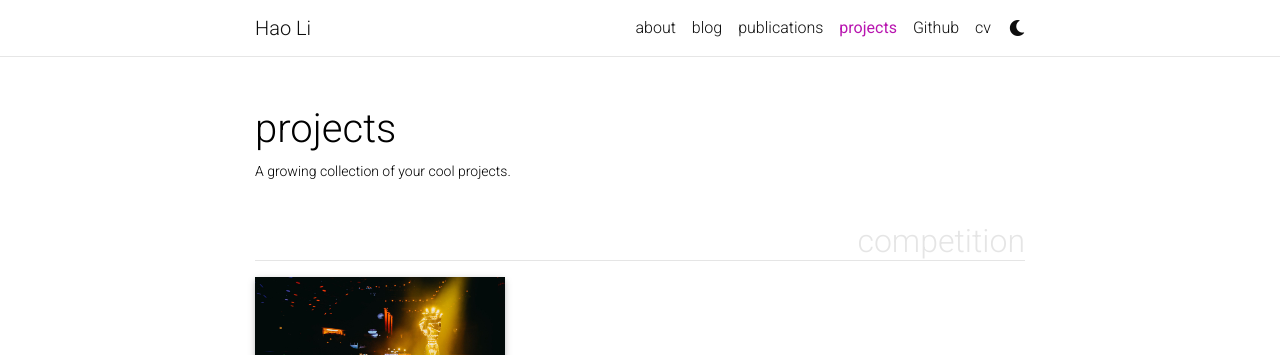
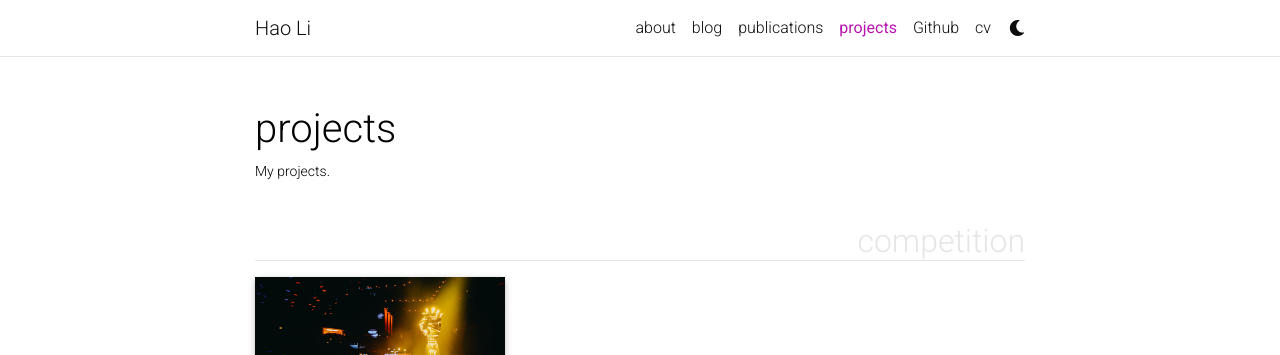
Before and after one commit to leolee99/leolee99.github.io, a Jekyll site: the page built from _pages/projects.md, in a window 1280 px wide. Shown: the top 355 px of the page. Built offline with Jekyll 4.4.1, drawn with Linux system fonts in a browser that asks for light colours; full-size pictures stand in for the smaller copies a plugin makes; comment, search, counter and statistics services are not loaded; a style sheet for code colours, icons or effects is not loaded.

Commit message:
Update projects.md

```diff
--- a/_pages/projects.md
+++ b/_pages/projects.md
@@ -2,7 +2,7 @@
 layout: page
 title: projects
 permalink: /projects/
-description: A growing collection of your cool projects.
+description: My projects.
 nav: true
 nav_order: 2
 display_categories: [competition,work]
```
